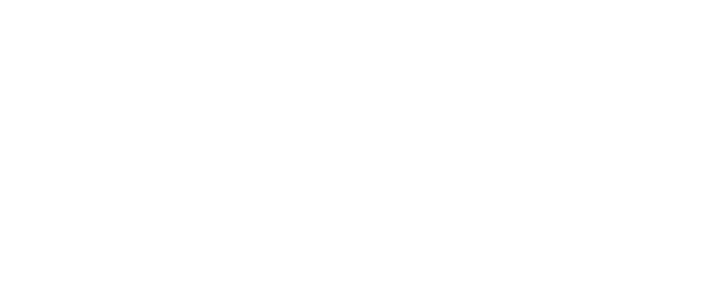
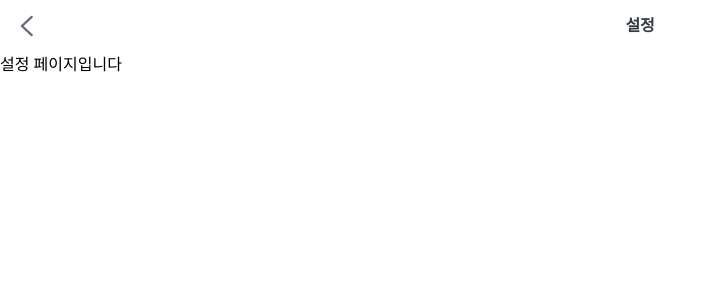
Before and after one commit to Likelion-B2A4/Frontend, a React (Vite) app: page /setting in a window 1280 px wide. Before the commit this address had no page. Shown: the top 300 px of the page, without its empty margins (0-716 px from the left). Built offline with nearby package versions, Linux system fonts and the light colour scheme; a web font is replaced by a local one.

Commit message:
#22 [UI] Setting Page 초기 설정 TopBar 수정 및 적용

```diff
--- a/src/App.tsx
+++ b/src/App.tsx
@@ -8,6 +8,7 @@
 import SignUpHosp from './pages/SignUpHosp.tsx';
 import Calendar from './pages/Calendar.tsx';
 import Service from './pages/Service.tsx';
+import Setting from './pages/Setting.tsx';
 
 function App() {
   return (
@@ -20,6 +21,7 @@
         <Route path="/signuphosp" element={<SignUpHosp />} />
         <Route path="/medical-records" element={<Calendar />} />
         <Route path="/service" element={<Service />} />
+        <Route path="/setting" element={<Setting />} />
       </Routes>
     </div>
   );
--- a/src/layouts/Topbar.tsx
+++ b/src/layouts/Topbar.tsx
@@ -1,13 +1,25 @@
 import React from 'react';
 import TypoLogo from '../components/TypoLogo';
+import { topHeader } from '../styles/typography';
+import { useNavigate } from 'react-router-dom';
 
 interface TopbarProps {
   title?: string;
   showLogo?: boolean;
+  type?: string;
 }
 
-const Topbar: React.FC<TopbarProps> = ({ title, showLogo = false }) => {
-  return (
+const Topbar: React.FC<TopbarProps> = ({ title, showLogo = false, type = '' }) => {
+  const nav = useNavigate();
+
+  return type === 'header' ? (
+    <div className="mx-[20px] my-[14px]">
+      <div className="flex flex-row justify-center">
+        <img src="/goback.svg" className="w-[24px] absolute left-[20px]" onClick={() => nav(-1)} />
+        <div style={topHeader}>{title}</div>
+      </div>
+    </div>
+  ) : (
     <div
       className="topbar-container"
       style={{
--- /dev/null
+++ b/src/pages/Setting.tsx
@@ -0,0 +1,13 @@
+import Topbar from '../layouts/Topbar';
+
+const Setting = () => {
+  return (
+    <div>
+      <Topbar title="설정" type="header" />
+
+      <div>설정 페이지입니다</div>
+    </div>
+  );
+};
+
+export default Setting;
--- a/src/styles/typography.ts
+++ b/src/styles/typography.ts
@@ -130,3 +130,16 @@
   lineHeight: '150%' /* 30px */,
   letterSpacing: '-0.4px',
 };
+
+// TopBar header Text
+export const topHeader = {
+  color: '#343841',
+
+  /* Body/L-Bold */
+  fontFamily: 'Pretendard',
+  fontSize: '16px',
+  fontStyle: 'normal',
+  fontWeight: 600,
+  lineHeight: '150%' /* 30px */,
+  letterSpacing: '-0.32px',
+};
```
Also changed, not shown: public/goback.svg (added).
